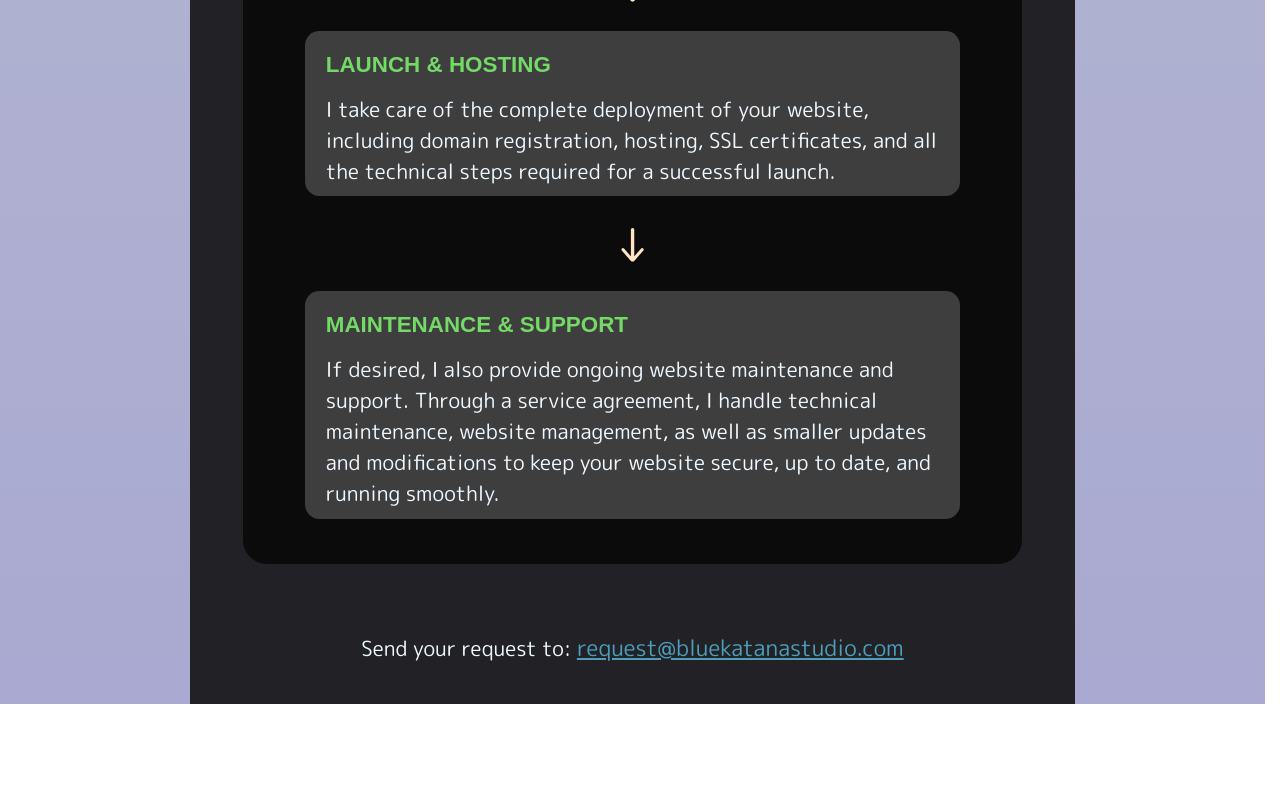
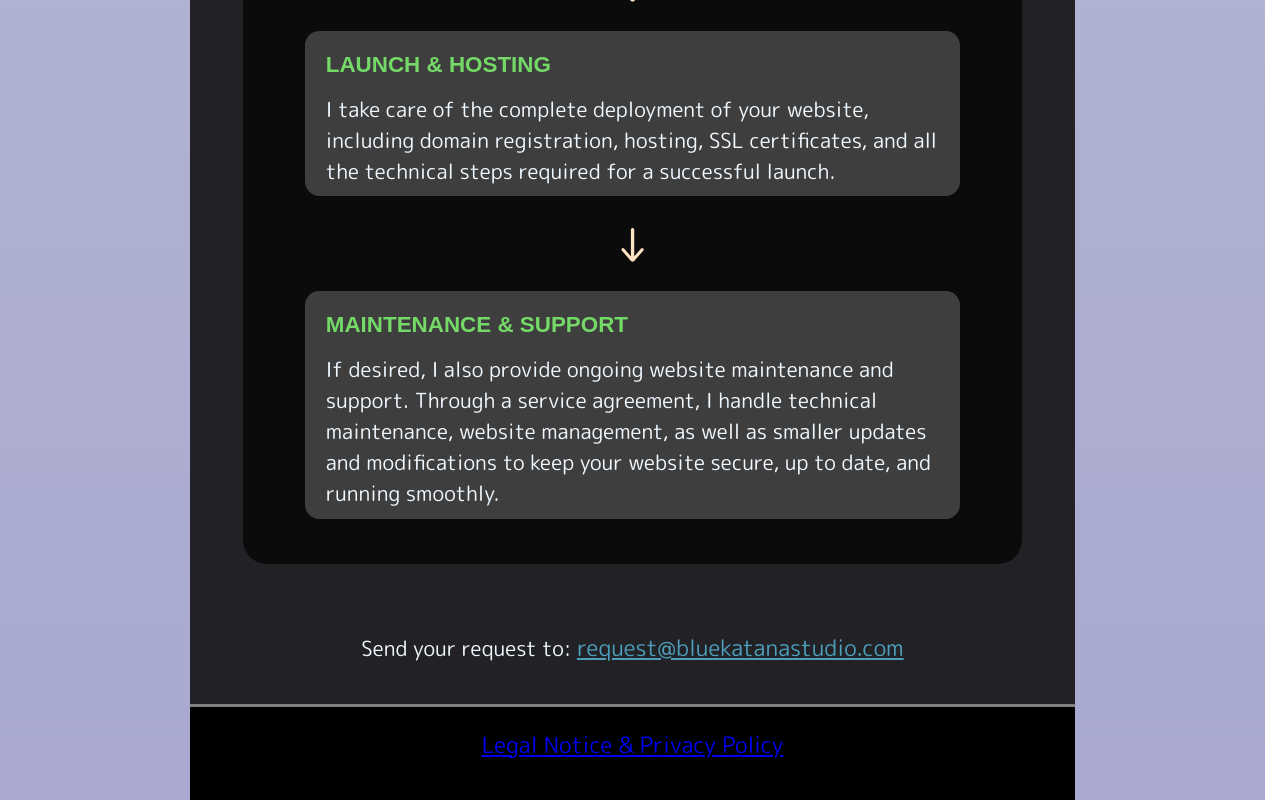
Before and after one commit to OliverHerlemann/blue-katana-studio, a Next.js app: page / in a window 1280 px wide. Shown: the part 2202-3002 px from the top of the page. Before the commit the page ends 2906 px from the top, so only its background shows below. Built offline with nearby package versions, Linux system fonts and the light colour scheme.

Commit message:
initial work is done on the privacy policy

```diff
--- /dev/null
+++ b/src/app/legalNotice&PrivacyPolicy/page.module.css
@@ -0,0 +1,10 @@
+.page {
+    display: flex;
+    flex-direction: column;
+    align-items: center;
+    justify-content: flex-start;
+    background: rgb(34, 34, 38);
+    width: 70%;
+    min-height: 100vh;
+    overflow-x: hidden;
+}
--- a/src/app/page.js
+++ b/src/app/page.js
@@ -10,6 +10,7 @@ import SelfPresentation from "@/components/SelfPresentation";
 import { useRef } from "react";
 import ServiceSection from "@/components/ServiceSection";
 import RequestsTo from "@/components/RequestsTo";
+import Footer from "@/components/Footer";
 
 export default function Home() {
 
@@ -45,6 +46,9 @@ export default function Home() {
 
         </section>
       </main>
+      <footer>
+        <Footer t={t}/>
+      </footer>
     </div>
   );
 }
--- a/src/app/page.module.css
+++ b/src/app/page.module.css
@@ -26,3 +26,7 @@
   color: aliceblue;
   font-size: 1.3rem;
 }
+
+.page footer {
+  width: 100%;
+}
--- /dev/null
+++ b/src/components/Footer.jsx
@@ -0,0 +1,9 @@
+import styles from "./Footer.module.css";
+import Link from "next/link";
+
+
+export default function Footer({t}){
+    return <div className={styles.footerDiv}>
+        <Link href="/legalNotice&PrivacyPolicy">{t.legalNoticeAndPrivacyPolicy}</Link>
+    </div>
+}
--- /dev/null
+++ b/src/components/Footer.module.css
@@ -0,0 +1,16 @@
+.footerDiv {
+    background-color: black;
+    padding: 0.5rem;
+    border-top: solid 3.5px grey;
+    height: auto;
+    min-height: 6rem;
+    width: 100%;
+    color: aliceblue;
+    display: flex;
+    flex-direction: column;
+    align-items: center;
+    font-size: 1.4rem;
+}
+.footerDiv a {
+    margin: 0.8rem;
+}
--- a/src/locales/de/home.json
+++ b/src/locales/de/home.json
@@ -1,7 +1,7 @@
 {
     "LangButton": "DE",
     "Heading2": "Webdesign und Entwicklung",
-    "ContactModalHeading": "Schickt mir eure Anfragen",
+    "ContactModalHeading": "Senden Sie Ihre Anfrage an: ",
     "Navigation": {
         "About": "Über mich",
         "Service": "Service",
@@ -26,5 +26,9 @@
         "ServiceThreeHeading": "Wartung & Support",
         "ServiceThree": "Auf Wunsch betreue ich Ihre Website auch langfristig. Im Rahmen eines Servicevertrags kümmere ich mich um Wartung, technische Verwaltung sowie kleinere Anpassungen und Aktualisierungen."
     },
-    "RequestsTo": "Senden Sie Ihre Anfrage an: "
+    "RequestsTo": "Senden Sie Ihre Anfrage an: ",
+
+
+
+    "legalNoticeAndPrivacyPolicy" : "Impressum & Datenschutzerklärung"
 }
--- a/src/locales/en/home.json
+++ b/src/locales/en/home.json
@@ -1,7 +1,7 @@
 {
     "LangButton": "EN",
     "Heading2": "Webdesign and Development",
-    "ContactModalHeading": "Send me your requests",
+    "ContactModalHeading": "Send your request to: ",
     "Navigation": {
         "About": "About me",
         "Service": "Service",
@@ -27,5 +27,9 @@
         "ServiceThreeHeading": "Maintenance & Support",
         "ServiceThree": "If desired, I also provide ongoing website maintenance and support. Through a service agreement, I handle technical maintenance, website management, as well as smaller updates and modifications to keep your website secure, up to date, and running smoothly."
     },
-    "RequestsTo": "Send your request to: "
+    "RequestsTo": "Send your request to: ",
+
+
+
+    "legalNoticeAndPrivacyPolicy" : "Legal Notice & Privacy Policy"
 }
```
Also changed, not shown: src/app/legalNotice&PrivacyPolicy/page.js (added, +8 -0 lines).
